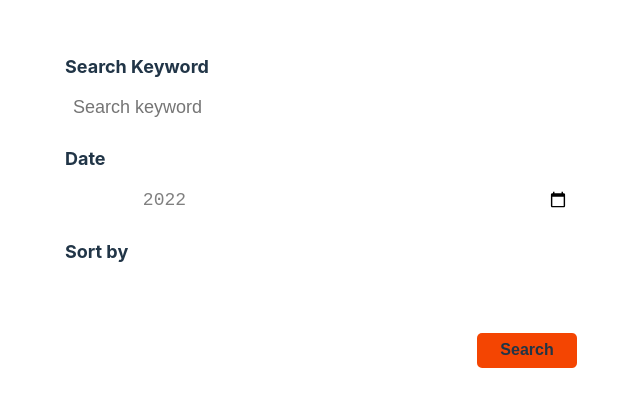
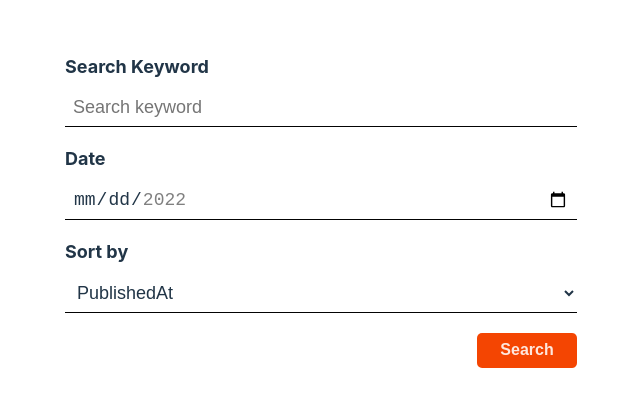
Before and after one commit to Soma-dev0808/news-feeds, a React (Vite) app in the folder frontend/: page /news/search in a window 1280 px wide. Shown: the part 189-596 px from the top of the page, without its empty margins (319-959 px from the left). Built offline with nearby package versions, Linux system fonts and the light colour scheme.

Commit message:
Modified style for dark mode and light mode

```diff
--- a/frontend/src/index.scss
+++ b/frontend/src/index.scss
@@ -37,7 +37,7 @@ h1 {
 /* Detect if a user has requested light or dark color themes */
 @media (prefers-color-scheme: light) {
   :root {
-    color: #213547;
+    color: $clrDrkMode;
     background-color: #ffffff;
   }
 
@@ -46,7 +46,7 @@ h1 {
   }
 
   button {
-    color: #213547;
+    color: $clrWhite;
     background-color: #f9f9f9;
   }
 }
--- a/frontend/src/styles/common.scss
+++ b/frontend/src/styles/common.scss
@@ -1,5 +1,6 @@
 $clrWhite: rgba(255, 255, 255, 0.87);
 $clrWhiteDrk: rgba(255, 255, 255, 0.40);
+$clrDrkMode: #213547;
 $clrBgDflt: #242424;
 $clrBgDfltTrans: #242424a6;
 $clrPrimary: #f44502;
--- a/frontend/src/styles/loadingIndicator.scss
+++ b/frontend/src/styles/loadingIndicator.scss
@@ -17,6 +17,14 @@
             height: 100vh;
             z-index: 99;
             background-color: $clrBgDfltTrans;
+
+            @media (prefers-color-scheme: light) {
+                background-color: transparent;
+            }
+        }
+
+        @media (prefers-color-scheme: light) {
+            background-color: transparent;
         }
     }
 
@@ -38,6 +46,10 @@
         border-top-right-radius: 20px;
         border-top-left-radius: 20px;
         animation: loader 1.2s linear infinite;
+
+        @media (prefers-color-scheme: light) {
+            background-color: transparent;
+        }
     }
 
     @keyframes loader {
--- a/frontend/src/styles/newsFeeds.scss
+++ b/frontend/src/styles/newsFeeds.scss
@@ -24,6 +24,11 @@ $searchPanelCrl: #3d3d3d;
             top: 0;
         }
 
+        @media (prefers-color-scheme: light) {
+            background: #ffffff;
+            box-shadow: 0px 0px 4px #222;
+        }
+
         // &.formactive .news-feed-search-form-list {
         //     position: fixed;
         //     z-index: 999;
@@ -47,12 +52,21 @@ $searchPanelCrl: #3d3d3d;
             position: absolute;
             top: 10px;
             right: 10px;
+
+            @media (prefers-color-scheme: light) {
+                color: $clrDrkMode;
+            }
+
         }
 
         &-searchBtn {
             margin-top: 20px;
             @include button-md;
             @include fadeUpAnimation;
+
+            @media (prefers-color-scheme: light) {
+                background-color: $clrBgDflt;
+            }
         }
     }
 
@@ -106,6 +120,10 @@ $searchPanelCrl: #3d3d3d;
         color: $clrWhite;
         text-decoration: none;
 
+        @media (prefers-color-scheme: light) {
+            color: $clrDrkMode;
+        }
+
         /* Small devices */
         @media screen and (max-width: 575.98px) {
             flex-direction: column;
--- a/frontend/src/styles/searchForm.scss
+++ b/frontend/src/styles/searchForm.scss
@@ -3,7 +3,6 @@
 .search {
     &-form {
         width: 100%;
-
     }
 
     &-input-item {
@@ -39,8 +38,13 @@
             border-radius: 0;
             color: $clrWhite;
 
-            &:focus {
-                border-color: $clrWhite;
+            @media (prefers-color-scheme: light) {
+                border-bottom: solid 1px rgba(3, 3, 3);
+                color: $clrDrkMode;
+
+                &:focus {
+                    border-color: rgba(3, 3, 3, 0.479);
+                }
             }
         }
     }
```
